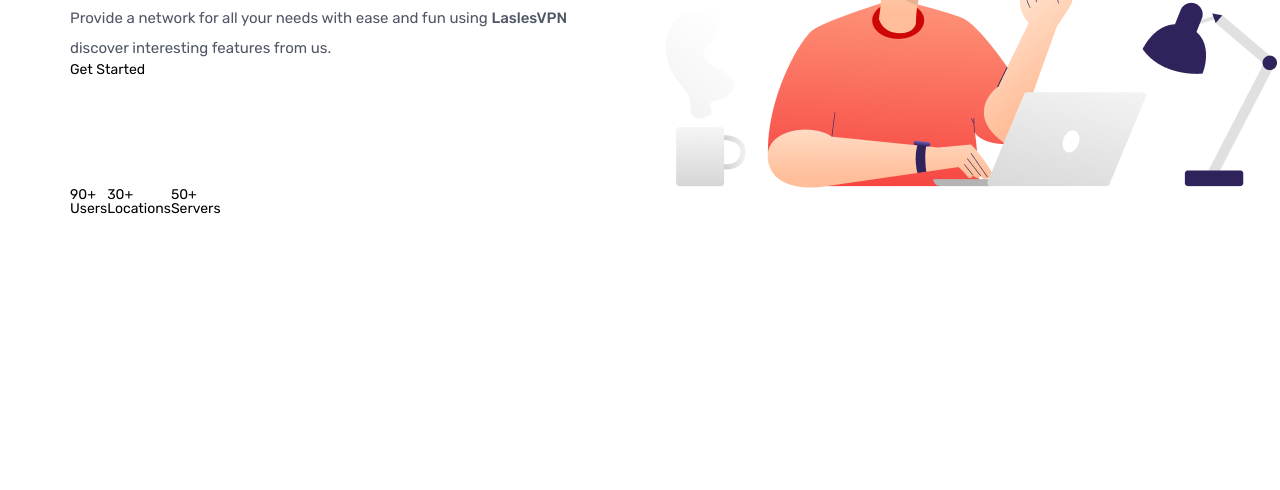
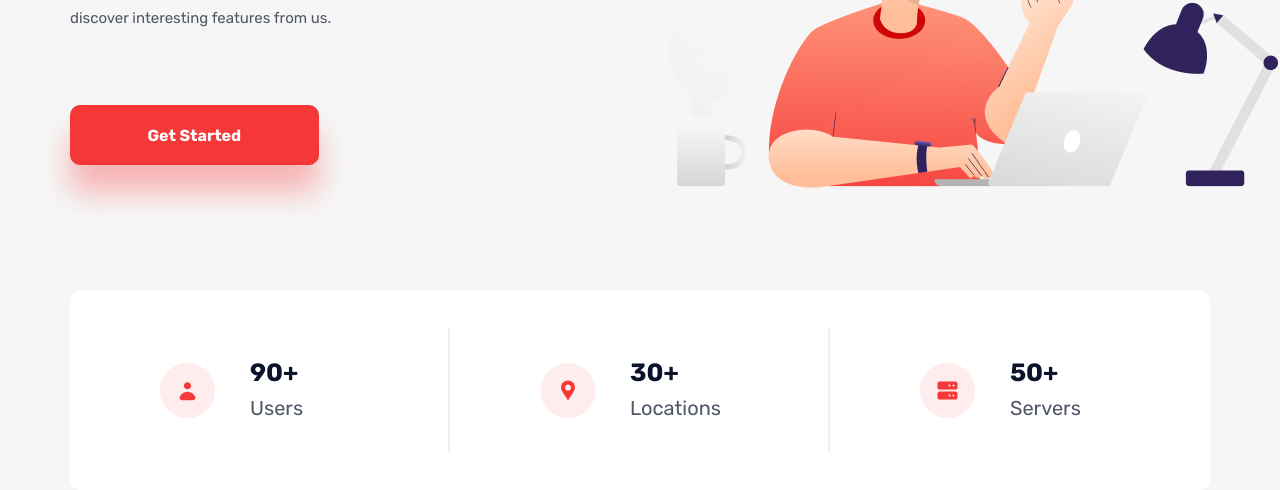
Before and after one commit to Krelllian/VPN-Landingpage, a website: page #src/index.html in a window 1280 px wide. Shown: the part 345-835 px from the top of the page. Before the commit the page ends 800 px from the top, so only its background shows below. Drawn offline with nearby package versions, Linux system fonts and the light colour scheme; files that its build step writes are made by us from their sources; files whose address does not match are found by name.

Commit message:
first-section

```diff
--- a/#src/index.html
+++ b/#src/index.html
@@ -13,33 +13,45 @@
 			<div class="about">
 				<div class="_container">
 					<div class="about__row">
-						<div class="get-started">
+						<div class="about__get-started">
 							<h1 class="about__title">Want anything to be easy with <span>LaslesVPN.</span></h1>
 							<p class="about__p">Provide a network for all your needs with ease and fun using
 								<span>LaslesVPN</span>
 								discover
 								interesting
-								features from us.</p>
-							<a href="" class="btn"><span class="about__btn-text">Get Started</span></a>
+								features from us.
+							</p>
+							<a href="" class="about__btn btn"><span class="about__btn-text">Get
+									Started</span></a>
 						</div>
-						<div class="main-img">
+						<div class="about__main-img">
 							<img src="img/img1.png" class="about__img" alt="">
 						</div>
 
 					</div>
 
-					<div class="about__row">
-						<div class="stats">
-							<div class="stats__number">90+</div>
-							<p>Users</p>
+					<div class="about__stats-row">
+
+						<div class="about__stats stats">
+							<div class="stats__number">90+
+								<div class="stats__icon"><img src="img/icons/stats-1.svg" alt="">
+								</div>
+							</div>
+							<p class="stats__p">Users</p>
 						</div>
-						<div class="stats">
-							<div class="stats__number">30+</div>
-							<p>Locations</p>
+						<div class="about__stats stats">
+							<div class="stats__number">30+
+								<div class="stats__icon"><img src="img/icons/stats-2.svg" alt="">
+								</div>
+							</div>
+							<p class="stats__p">Locations</p>
 						</div>
-						<div class="stats">
-							<div class="stats__number">50+</div>
-							<p>Servers</p>
+						<div class="about__stats stats">
+							<div class="stats__number">50+
+								<div class="stats__icon"><img src="img/icons/stats-3.svg" alt="">
+								</div>
+							</div>
+							<p class="stats__p">Servers</p>
 						</div>
 					</div>
 				</div>
--- a/#src/scss/header.scss
+++ b/#src/scss/header.scss
@@ -75,8 +75,8 @@
 
 	li {
 		margin-right: 40px;
-		font-size: 16px;
         line-height: 19px;
+		color: #4F5665;
 	}
 
 	li:last-child{
@@ -109,20 +109,17 @@
 		display: inline-block;
 		white-space: nowrap;
 		font-weight: 500;
-		font-size: 16px;
 	}
 
 	&__sign-up {
 		display: inline-block;
 		white-space: nowrap;
 		font-weight: 500;
-		font-size: 16px;
 	}
 
 	&__btn-text{
 		border: 1px solid transparent;
 		padding: 13px 45px;
-		margin-left: 10px;
 	}
 
 	&__btn-text:hover {
--- a/#src/scss/style.scss
+++ b/#src/scss/style.scss
@@ -33,6 +33,7 @@
 //<ОБНУЛЕНИЕ, ОБЩИЕ ПАРАМЕТРЫ>===============================================================================================
 @import "null";
 body {
+	background-color:  #F6F6F6;
 	color: #000;
 	font-size: 14px;
 	&._lock {
@@ -97,41 +98,156 @@
 
 .about {
 	margin-top: 45px;
+
+	&__get-started{
+       display: flex;
+	   flex-direction: column;
+	}
+
+
+	&__title {
+		font-weight: 500;
+		font-size: 50px;
+		line-height: 70px;
+		color: #0B132A;
+		margin-top: 28px;
+
+		span {
+			font-weight: 900;
+		}
+
+	}
+
+	&__btn{
+		position: relative;
+		margin-right: auto;
+		margin-bottom: 22px;
+		background-color: #F53838;
+        border-radius: 10px;
+	}
+
+
+
+	&__btn-text{
+		position: relative;
+		font-weight: bold;
+		font-size: 16px;
+		line-height: 25px;
+		color: #FFFFFF;
+		padding: 17.5px 77.5px;
+		z-index: 1;
+	}
+
+	&__btn:hover{
+		background-color: darken(#F53838, 5%);
+	}
+
+	&__btn::after{
+		position: absolute;
+		content: "";
+		top: 45%;
+		width: 100%;
+		height: 60px;
+		background: rgba(245, 56, 56, 0.35);
+		filter: blur(15px);
+		border-radius: 10px;
+	}
+
+	&__p{
+		flex: 1 1 auto;
+		font-size: 15px;
+		line-height: 30px;
+		color: #4F5665;
+
+		span{
+			font-weight: 500;
+		}
+
+	}
+
+	&__row {
+		display: flex;
+		flex-basis: 50%;
+	}
+
+	&__main-img{
+		position: relative;
+		left: 67px;
+		width: 611px;
+		height: 382px;
+	}
+
+	&__stats-row{
+		display:flex;
+		flex-wrap: wrap;
+		background-color: #fff;
+		border-radius: 10px;
+		margin-top: 103px;
+	}
+
+    &__stats{
+		flex-basis: 33.333%;
+		height: 200px;
+		display: flex;
+		flex-direction: column;
+		justify-content: center;
+		text-align: left;
+	}
 }
+
+.stats{
+
+	position: relative;
+
+	&::after{
+		content: "";
+		position: absolute;
+		right: 0;
+		width: 2px;
+		height: 125px;
+		background-color: #EEEFF2;
+	}
+
+	&:last-child::after{
+		display: none;
+	}
+
+	&__number,
+	&__p{
+     margin-left: 90px;
+	 padding-left: 90px;
+	}
+
+	&__number{
+		position: relative;
+		font-weight: bold;
+		font-size: 25px;
+		line-height: 30px;
+		color: #0B132A;
+	}
+
+	&__icon{
+		position: absolute;
+		width: 55px;
+		height: 55px;
+		left: 0;
+		top: 5px;
+	}
+
+	&__p{
+		margin-top: 5px;
+		font-weight: normal;
+ 		font-size: 20px;
+		line-height: 30px;
+		color: #4F5665;
+	}
+
+
+}
+
 
 .get-started{
 	p{
 		margin-top: 30px;
 	}
 }
-
-
-.about__title {
-	font-weight: 500;
-	font-size: 50px;
-	line-height: 70px;
-	color: #0B132A;
-	margin-top: 28px;
-	span {
-		font-weight: 900;
-	}
-}
-
-.about__p{
-	font-size: 15px;
-    line-height: 30px;
-	color: #4F5665;
-	span{
-		font-weight: 500;
-	}
-}
-
-.main-img{
-    position: relative;
-	left: 67px;
-}
-
-.about__row {
-	display: flex;
-	flex-basis: 50%;
-}
```
Also changed, not shown: VPN-Landingpage/index.html (+26 -14 lines), #src/img/icons/stats-1.svg (added), #src/img/icons/stats-2.svg (added), #src/img/icons/stats-3.svg (added), VPN-Landingpage/css/style.css, VPN-Landingpage/css/style.min.css, VPN-Landingpage/img/icons/stats-1.svg (added), VPN-Landingpage/img/icons/stats-1.webp (added), VPN-Landingpage/img/icons/stats-2.svg (added), VPN-Landingpage/img/icons/stats-2.webp (added), VPN-Landingpage/img/icons/stats-3.png (added), VPN-Landingpage/img/icons/stats-3.svg (added), VPN-Landingpage/img/icons/stats-3.webp (added), VPN-Landingpage/img/img1.jpg (deleted).
